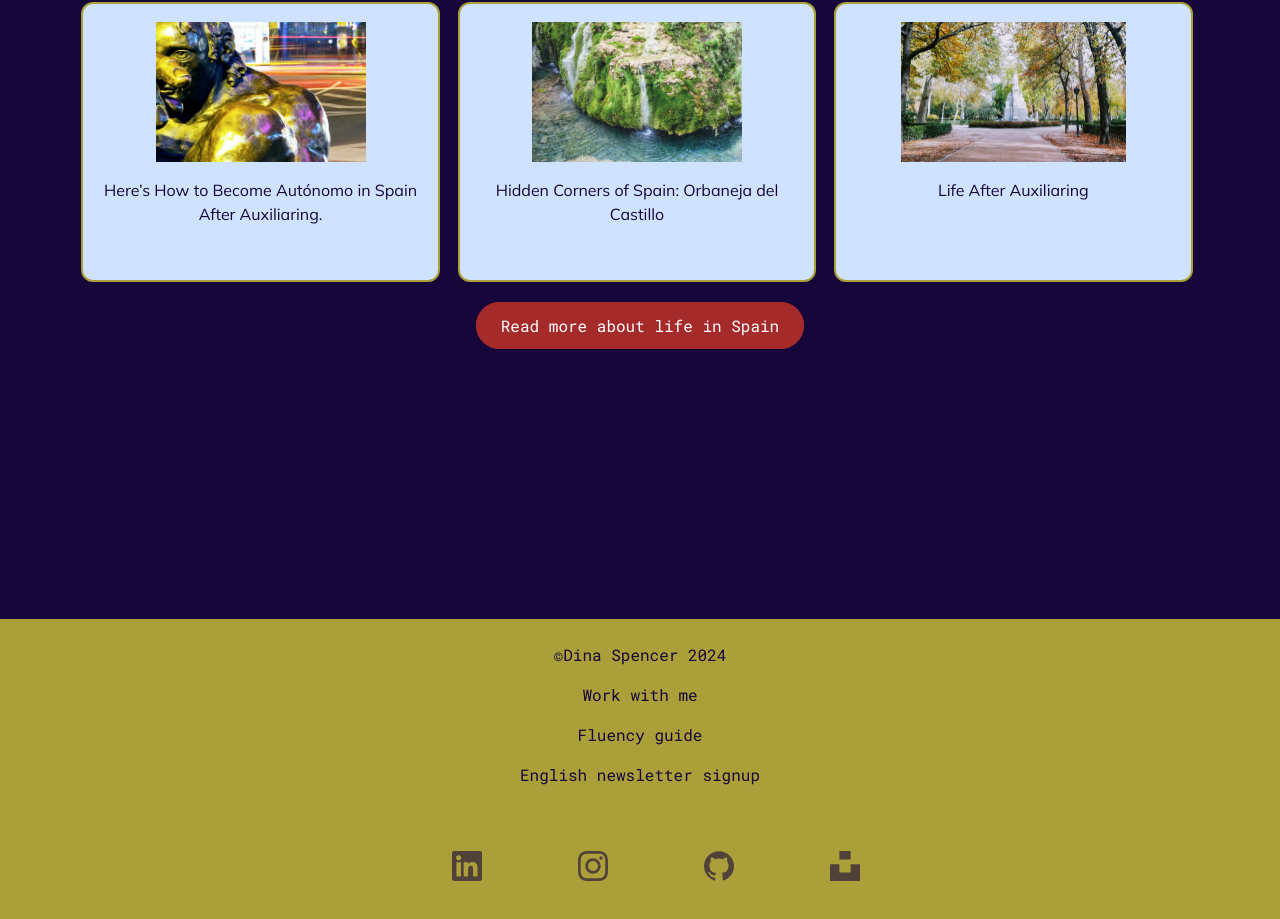
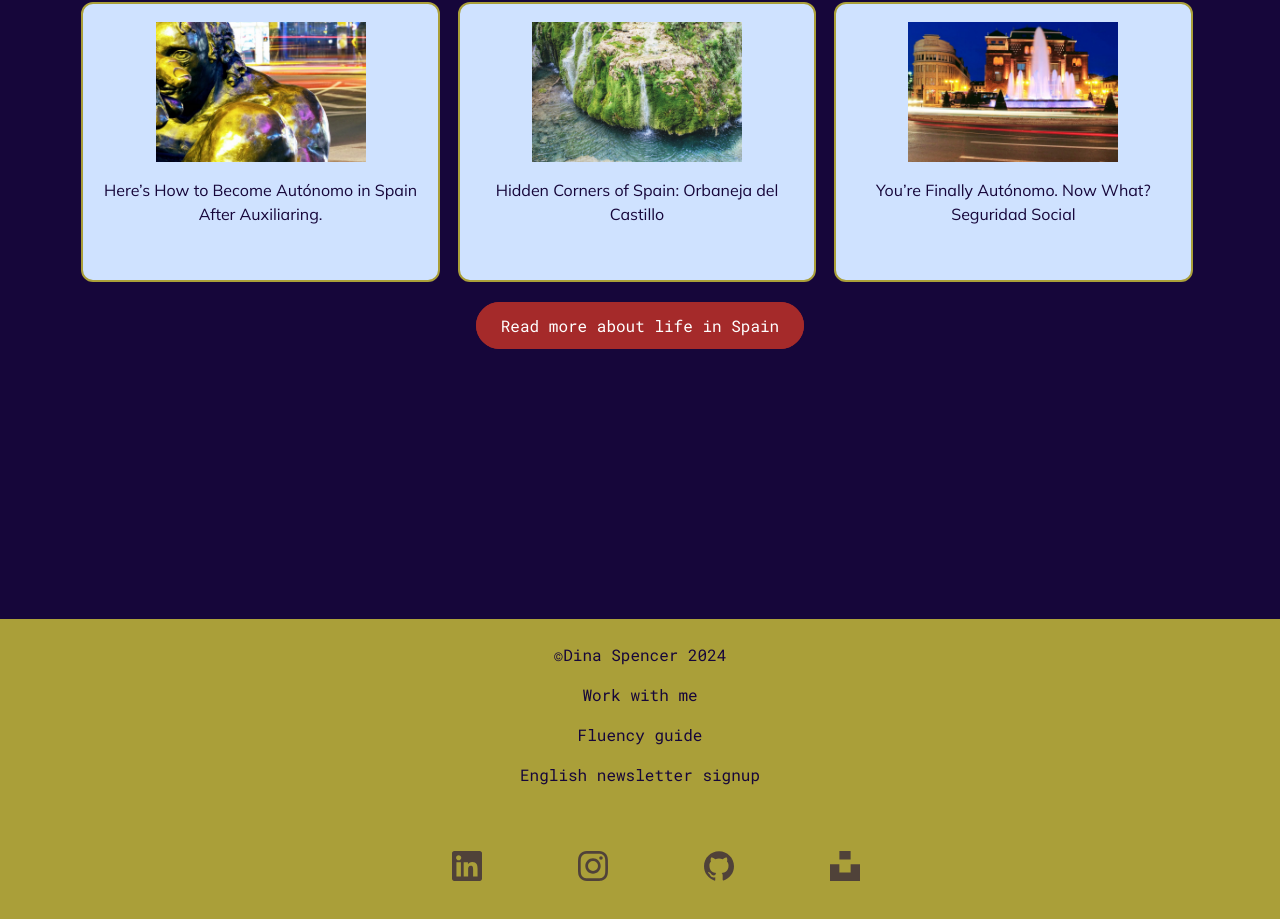
Before and after one commit to dinaspencer/dina-portfolio-redesign, a React (Create React App) app: page / in a window 1280 px wide. Shown: the part 5798-6717 px from the top of the page. Built offline with nearby package versions, Linux system fonts and the light colour scheme.

Commit message:
update blog and menus

```diff
--- a/src/App.css
+++ b/src/App.css
@@ -271,7 +271,6 @@ button, input {
 }
 
 .dev-modal {
-  width: 66%;
   padding: 48px;
   background-color: #aa8839;
   text-align: center;
@@ -635,6 +634,11 @@ button, input {
     align-items: center;
   }
 
+  .dev-modal {
+    width: 66%!important;
+
+  }
+
 }
 
 @media only screen and (max-width: 535px) {
--- a/src/components/Blog.js
+++ b/src/components/Blog.js
@@ -16,9 +16,9 @@ export default function Blog () {
                         <img className="blog-img" src="/img/blog2.jpg" alt="waterfall"></img>
                         <p>Hidden Corners of Spain: Orbaneja del Castillo</p>
                     </a>
-                    <a className="blog-square" href="https://blog.dinaspencer.net/life-after-auxiliaring/" target="_blank" rel="noreferrer">
+                    <a className="blog-square" href="https://blog.dinaspencer.net/autonomos-and-seguridad-social/" target="_blank" rel="noreferrer">
                         <img className="blog-img" src="/img/blog3.jpg" alt="park"></img>
-                        <p>Life After Auxiliaring</p>
+                        <p>You’re Finally Autónomo. Now What? Seguridad Social</p>
                     </a>
                     </div>
                     <a id="blog-open" className="blog-btn" href="https://blog.dinaspencer.net" target="_blank" rel="noreferrer">Read more about life in Spain</a>
```
Also changed, not shown: public/img/blog3.jpg.
